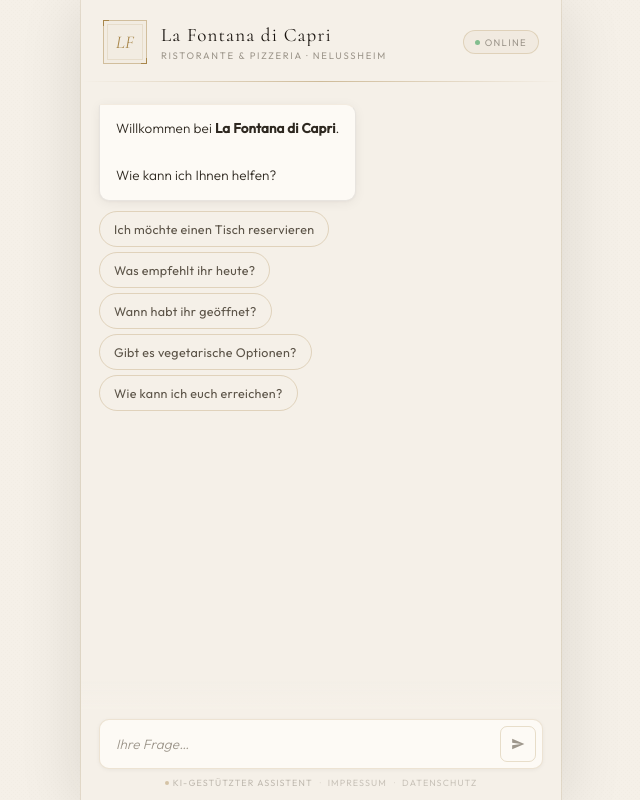
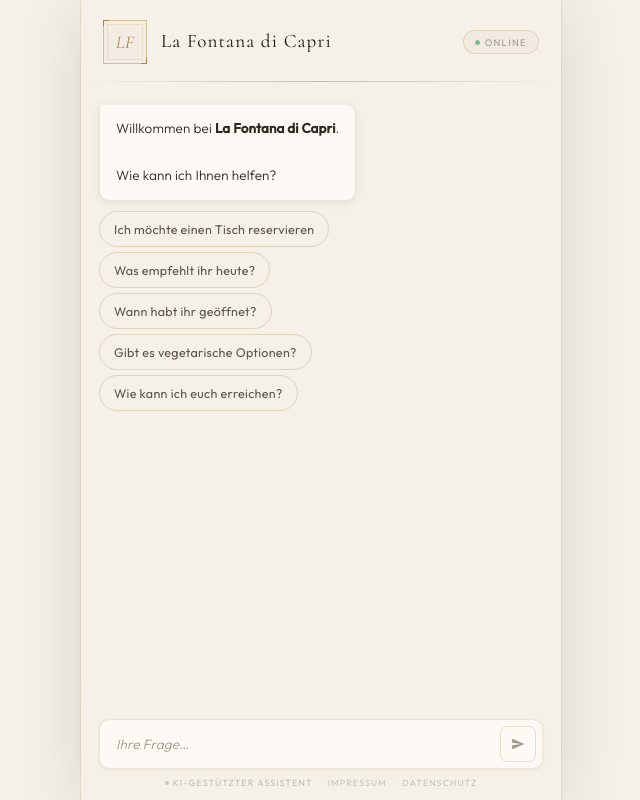
Before and after one commit to RestaurantIQ/RestaurantIQ-Demo, a Next.js app: page / in a window 1280 px wide. Shown: the whole page, without its empty margins (319-959 px from the left). Built offline with nearby package versions, Linux system fonts and the light colour scheme.

Commit message:
fix: remove hardcoded La Fontana fallbacks from index.js

```diff
--- a/pages/index.js
+++ b/pages/index.js
@@ -70,8 +70,8 @@ export default function Home() {
   }, [username]);
 
   const restaurantName = restaurantInfo?.name || 'La Fontana di Capri';
-  const restaurantPhone = restaurantInfo?.phone || '06205 37008';
-  const restaurantSub = restaurantInfo?.address || 'Ristorante & Pizzeria · Nelußheim';
+  const restaurantPhone = restaurantInfo?.phone || '';
+  const restaurantSub   = restaurantInfo?.address || '';
   const initials = restaurantName.split(/\s+/).map(w => w[0].toUpperCase()).join('').slice(0, 2) || 'RQ';
 
   useEffect(() => {
```
